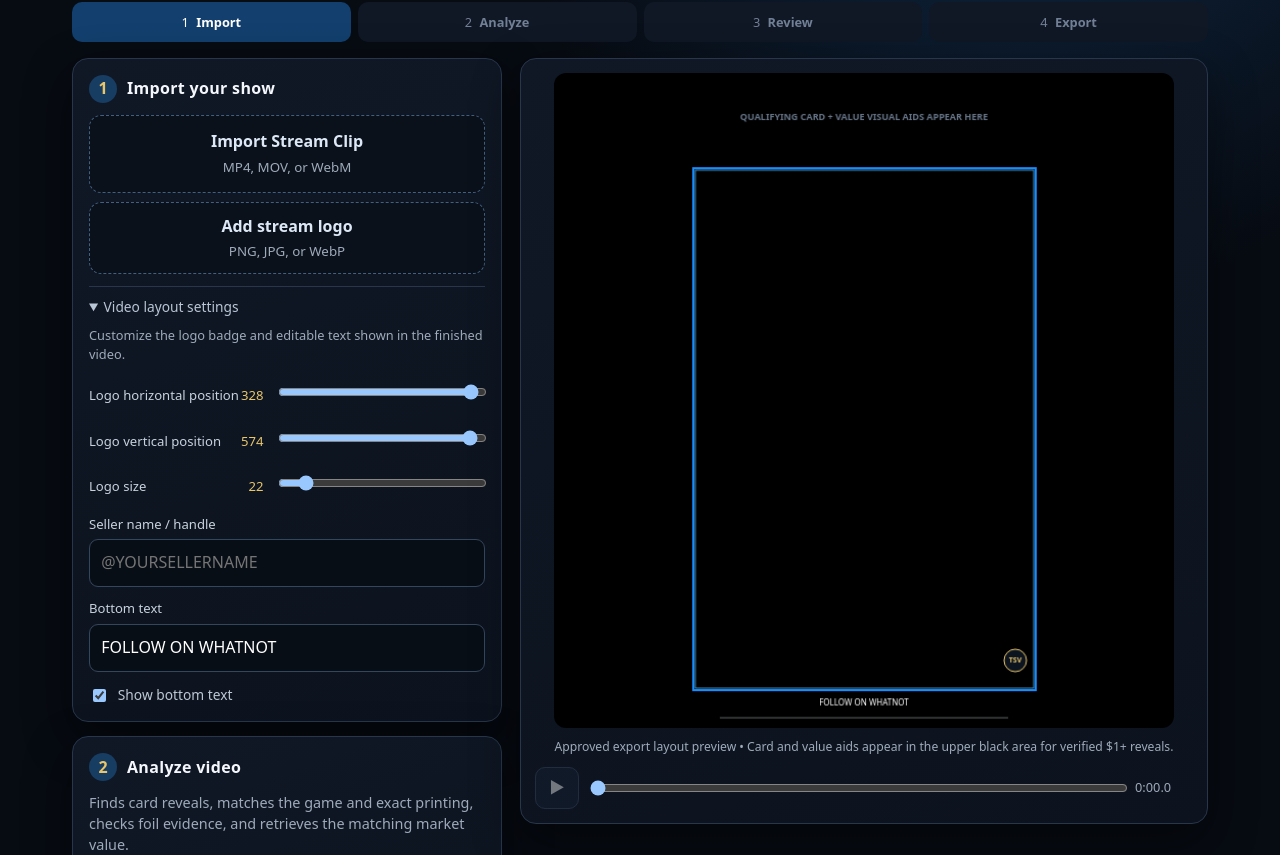
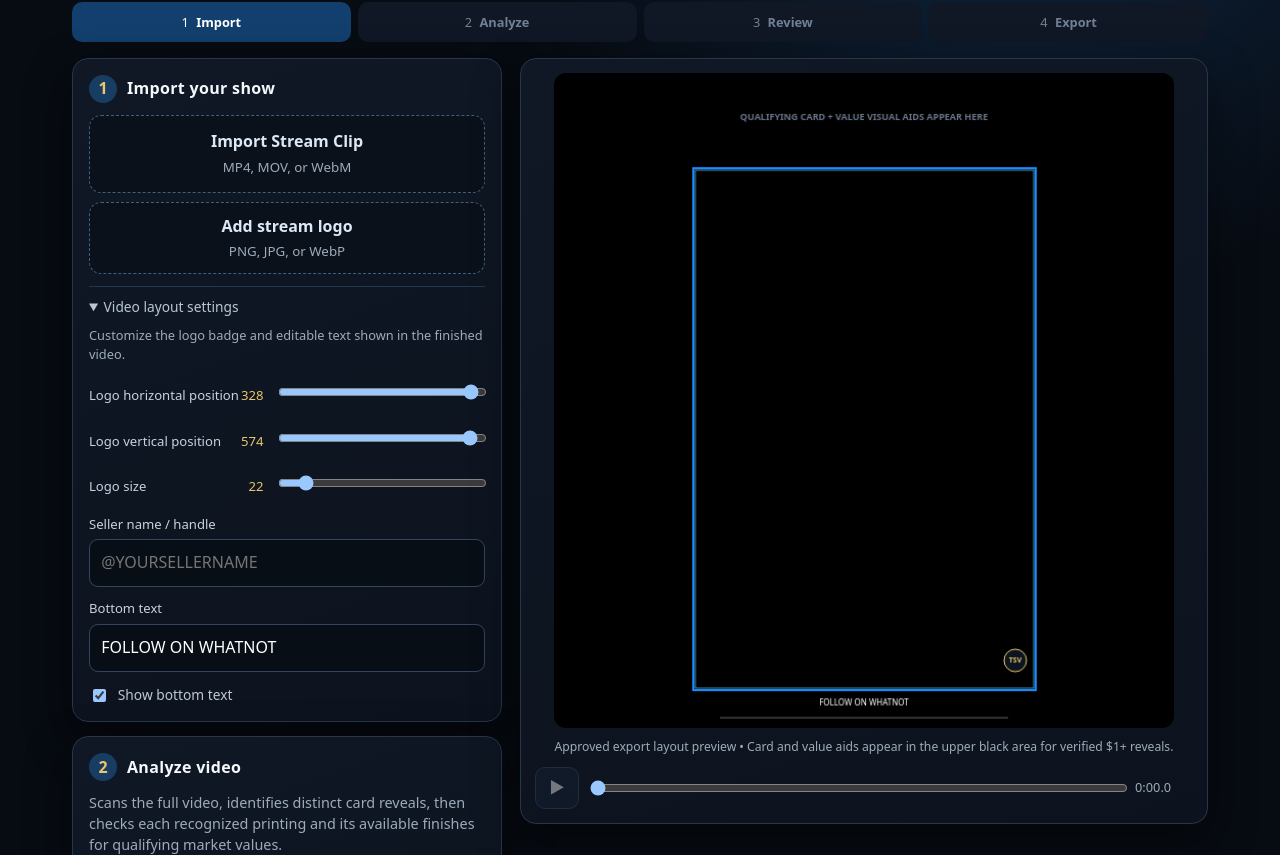
Before and after one commit to johnssmith85js-glitch/tcg-seller-vault-show-repurposer, a website: page index.html in a window 1280 px wide. Shown: the part 97-952 px from the top of the page. Drawn offline with Linux system fonts and the light colour scheme.

Commit message:
Correct post-recognition workflow descriptions

```diff
--- a/index.html
+++ b/index.html
@@ -51,7 +51,7 @@
 
       <article class="panel" id="analyzePanel">
         <div class="panel-title"><span>2</span><h2>Analyze video</h2></div>
-        <p class="helper">Finds card reveals, matches the game and exact printing, checks foil evidence, and retrieves the matching market value.</p>
+          <p class="helper">Scans the full video, identifies distinct card reveals, then checks each recognized printing and its available finishes for qualifying market values.</p>
         <button id="analyze" class="primary" disabled>Analyze video</button>
         <div id="analysisState" class="state" role="status" aria-live="polite">Add a clip and logo to begin.</div>
         <div id="progressWrap" class="progress-wrap" hidden><div class="progress-track"><div id="progressBar"></div></div><span id="progressText">0%</span></div>
```
Also changed, not shown: README.md.
